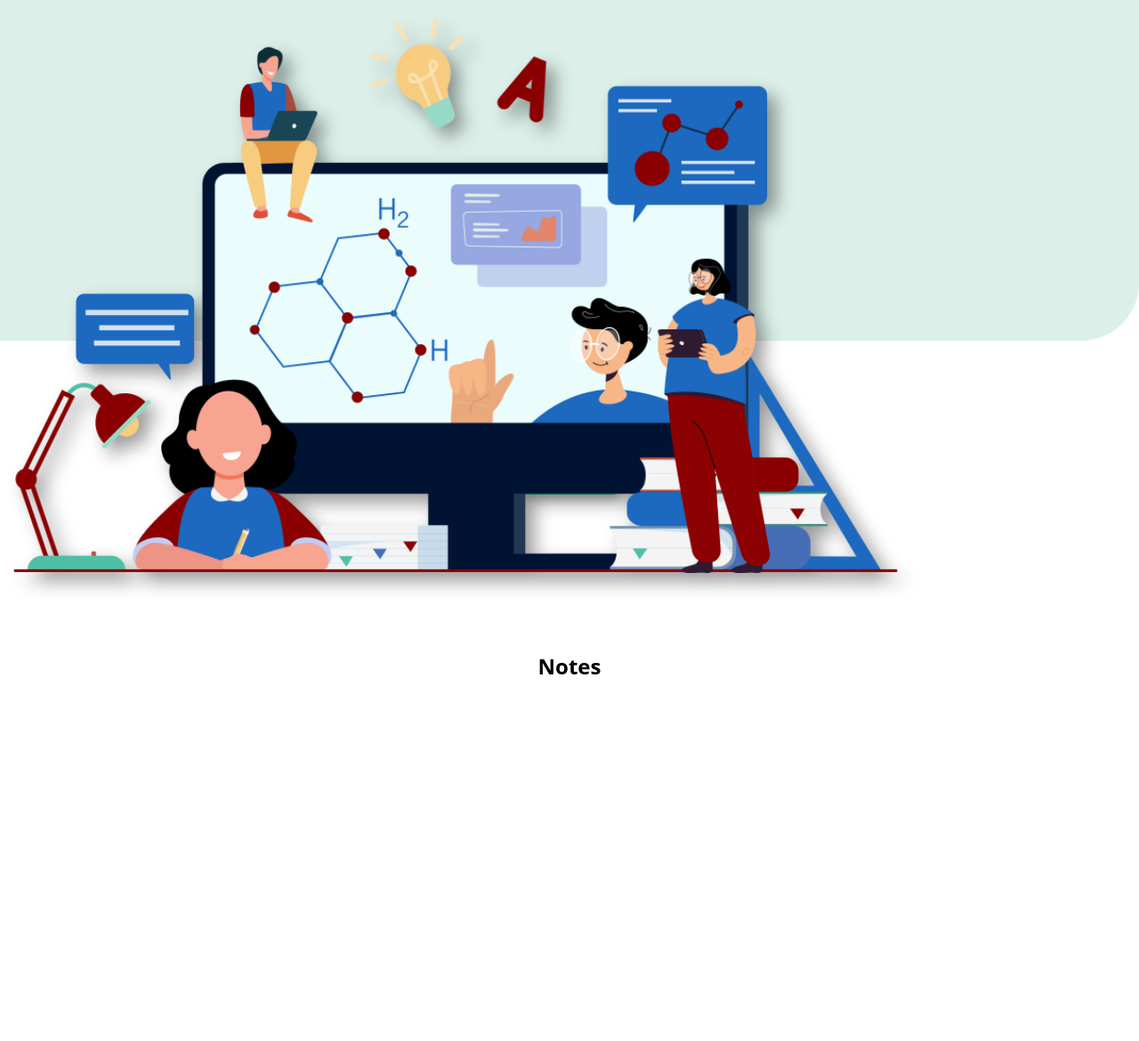
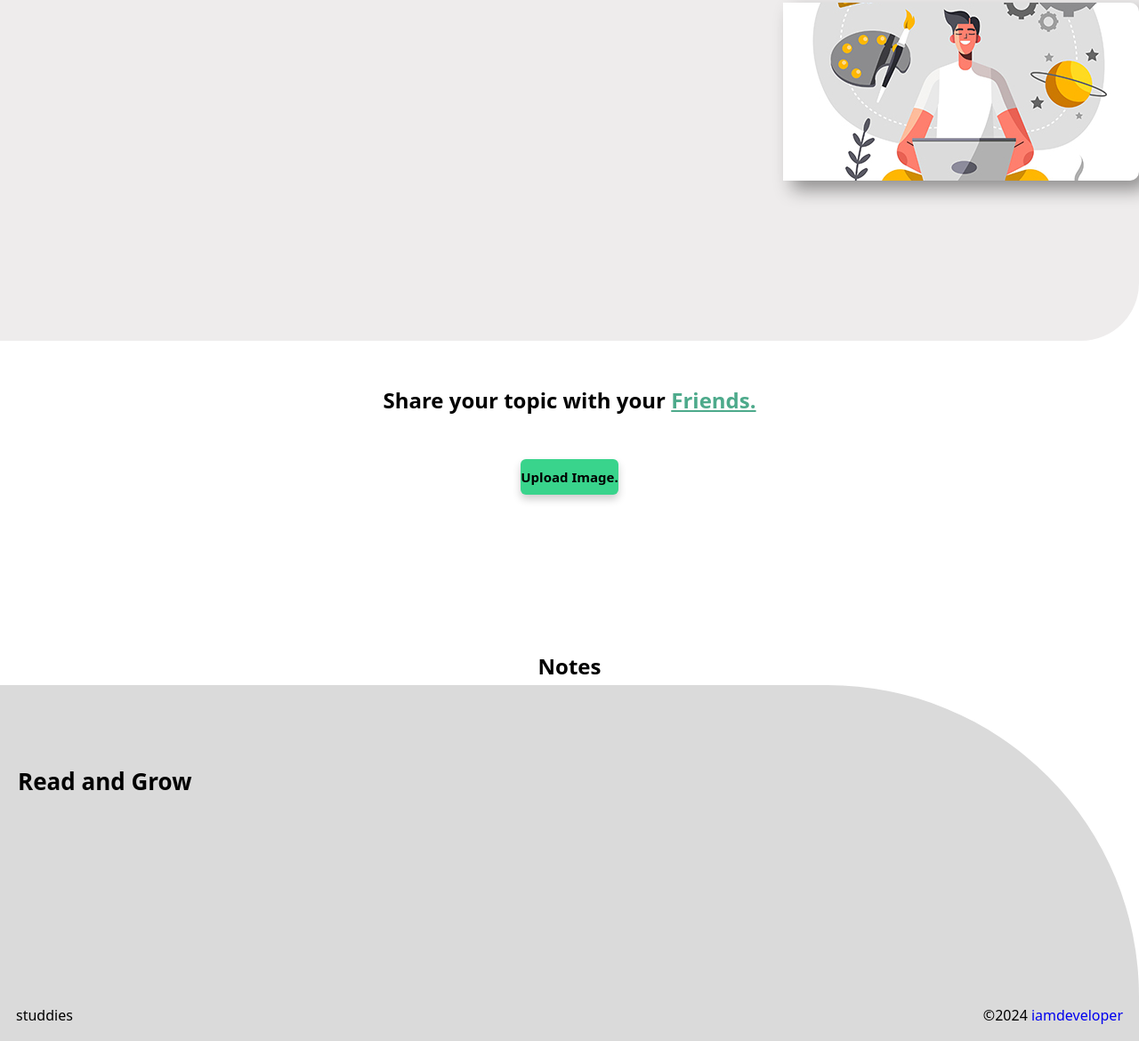
Before and after one commit to iamdeveloper57/studies, a plain HTML site: page index.html in a window 1280 px wide. Shown: the part 177-1347 px from the top of the page at 89% size. Before the commit the page ends 947 px from the top, so only its background shows below. Drawn offline with nearby package versions, Linux system fonts and the light colour scheme; no server answers.

Commit message:
footer add and make responsibe

```diff
--- a/index.html
+++ b/index.html
@@ -24,18 +24,15 @@
 <button class="uploadbtn" id="uploadbtn">Upload Image.  </button>
 </div>
 </section>
-
-<!-- <section class="third">
-<h1 class="topic">Topics</h1>
-
-<div class="posts">
-    <p>C.Maths</p> <br>
-<img src="Maths-Formulas-3.png" width="100%" alt="maths formula" class="maths">
-</div>
-</section> -->
 <div id="imagesContainer">
     <h2>Notes</h2>
     <div id="uploadimg"></div>
+</div>
+
+<div class="footer">
+    <p class="text">Read and Grow</p>
+    <p class="companyname">studdies</p>
+    <p class="copyright">&copy;2024 <a href="https://iamdeve.netlify.app/" target="_blank" style="text-decoration: none;">iamdeveloper</a></p>
 </div>
 
 <script src="https://unpkg.com/scrollreveal"></script>
--- a/script.js
+++ b/script.js
@@ -61,7 +61,7 @@ btn.innerHTML = "upload Image"
         },2500)
 });}).catch((error) => {console.error('Upload failed', error);});} else {console.log("No file selected");}});
 
-
+setTimeout(()=>{
 // Reference to the directory in Firebase Storage
 const listRef = ref(storage, 'uploads/');
 // Get the images container
@@ -84,3 +84,4 @@ img.alt = itemRef.name;
 img.style.width = '370px';
 imagebox.appendChild(img);
 img.classList.add("center")}).catch((error) => {console.error('Error fetching image URL:', error);});});}).catch((error) => {console.error('Error listing files:', error);});
+      }, 1500)
--- a/style.css
+++ b/style.css
@@ -1,29 +1,33 @@
-*{
+* {
     font-family: system-ui, -apple-system, BlinkMacSystemFont, 'Segoe UI', Roboto, Oxygen, Ubuntu, Cantarell, 'Open Sans', 'Helvetica Neue', sans-serif;
     margin: 0;
     padding: 0;
     box-sizing: border-box;
 }
 
-.bg{
+.bg {
     height: 57vh;
     background-color: rgb(220, 240, 233);
     border-bottom-right-radius: 65px;
     position: relative;
 }
-.sec-sec{
+
+.sec-sec {
     height: 43vh;
 }
-.hero-text{
+
+.hero-text {
     height: auto;
     width: 100%;
     font-family: 'Lucida Sans', 'Lucida Sans Regular', 'Lucida Grande', 'Lucida Sans Unicode', Geneva, Verdana, sans-serif;
 }
-h1{
+
+h1 {
     text-align: center;
     padding: 50px;
 }
-.heroimg{
+
+.heroimg {
     height: 200px;
     width: 100%;
     position: absolute;
@@ -33,12 +37,14 @@ h1{
     filter: drop-shadow(10px 10px 10px rgba(0, 0, 0, 0.4));
 
 }
-.upload{
+
+.upload {
     display: flex;
     align-items: center;
     justify-content: center;
 }
-.uploadbtn{
+
+.uploadbtn {
     width: 110px;
     height: 40px;
     color: black;
@@ -50,70 +56,128 @@ h1{
     font-weight: 600;
     box-shadow: 0 5px 10px rgb(0, 0, 0, 0.2);
 }
-.third{
+
+.third {
     height: 100vh;
     width: 100vw;
     background-color: rgb(243, 248, 252);
 }
-.posts{
+
+.posts {
     height: 50vh;
     padding: 10px;
 }
-@media (min-width: 600px) {
-    *{
+ /* for tablet computer and big screen*/
+@media (min-width: 500px) {
+    * {
         margin: 0;
         padding: 0;
         box-sizing: border-box;
     }
-    .bg{
+
+    .bg {
         height: 70vh;
     }
+
+    .heroimg {
+        margin: 180px auto auto;
+    }
+    .footer{
+        position: relative;
+        background-color: #dadada;
+        height: 50vh;
+        width: 100%;
+        padding: 20px;
+    }
+}
+@media (min-width: 601px) {
+    .bg{
+       background-color: #eeecec;
+
+    }
     .heroimg{
-        margin: 180px auto auto;
-        height: auto;
-        width: 80%;
+        background-image: url("creative.jpg");
+       background-repeat: no-repeat;
+       background-position: right;
+       /* background-size: calc(100%-50px); */
+       border-radius: 10px;
+    }
+    .hero-text h1{
+        text-align: left;
+    }
+    .heroimg img{
+        display: none;
+    }
+    .footer{
+        position: relative;
+        background-color: #dadada;
+        height: 50vh;
+        width: 100%;
+        padding: 20px;
+    }
+}
+/* for mobile */
+@media (max-width : 700px) {
+    .bg {
+        height: 60vh;
+    }
+
+    .heroimg {
+        margin-top: 150px auto auto;
     }
 }
 
-@media (max-width : 600px) {
-    .bg{
-        height: 60vh;
-    }
-    .heroimg{
-     margin-top: 150px;
-    }
-}
-#imagesContainer, #imgupload{
+#imagesContainer,
+#imgupload {
     display: flex;
     justify-content: center;
     align-items: center;
     height: auto;
-flex-wrap: wrap; box-sizing: border-box;}
-#imagesContainer h2{margin: 5px 0 5px 0;}
-#imagesContainer img{margin: 10px 0 25px 0;
-    width: 370px; /* Set a fixed width */
-    height: auto; /* Maintain aspect ratio */
-    border: 2px solid #ccc; /* Light border */
-    border-radius: 8px; /* Rounded corners */
+    flex-wrap: wrap;
+    box-sizing: border-box;
+}
+
+#imagesContainer h2 {
+    margin: 5px 0 5px 0;
+}
+
+#imagesContainer img {
+    margin: 10px 0 25px 0;
+    width: 370px;
+    /* Set a fixed width */
+    height: auto;
+    /* Maintain aspect ratio */
+    border: 2px solid #ccc;
+    /* Light border */
+    border-radius: 8px;
+    /* Rounded corners */
     transition: transform 0.2s, box-shadow 0.2s linear;
 }
-#imagesContainer img:hover{
-    transform: scale(1.05); /* Slightly enlarge the image */
-    box-shadow: 0 4px 20px rgba(0, 0, 0, 0.2); /* Add shadow on hover */
+
+#imagesContainer img:hover {
+    transform: scale(1.05);
+    /* Slightly enlarge the image */
+    box-shadow: 0 4px 20px rgba(0, 0, 0, 0.2);
+    /* Add shadow on hover */
 }
-.center{
+
+.center {
     display: block;
     margin-left: auto;
     margin-right: auto;
-width: 50%;}
-.popup{
+    width: 50%;
+}
+
+.popup {
     position: fixed;
-    top: 0;left: 0;
+    top: 0;
+    left: 0;
     width: 50%;
     height: 50%;
     background-color: rgb(0, 0, .9);
     z-index: 9999;
 }
+
 /* Styles for the image container */
 .imagebox {
     display: flex;
@@ -124,7 +188,8 @@ width: 50%;}
 }
 
 /* Styles for individual images */
-  .imagebox img, .img{
+.imagebox img,
+.img {
     width: 370px;
     height: auto;
     border: 2px solid #ccc;
@@ -137,3 +202,33 @@ width: 50%;}
     transform: scale(1.05);
     box-shadow: 0 4px 20px rgba(0, 0, 0, 0.2);
 }
+
+/* footer */
+.footer{
+    position: relative;
+    background-color: #dadada;
+    height: 50vh;
+    width: 100%;
+    padding: 20px;
+    border-top-right-radius: 350px;
+}
+.footer .text{
+    font-size: 26px;
+    font-weight: 700;
+    text-align: left;
+    margin: 70px 0 0 0;
+    color: black
+}
+.copyright{
+    position: absolute;
+    bottom: 0;
+    right: 0;
+    margin: 18px;
+}
+.companyname{
+    position: absolute;
+    bottom: 0;
+    left: 0;
+    margin: 18px;
+    font-weight: 300;
+}
```
Also changed, not shown: Maths-Formulas-3.png (deleted), tick.gif (deleted). Lines whose indentation alone changed are shown as unchanged.
